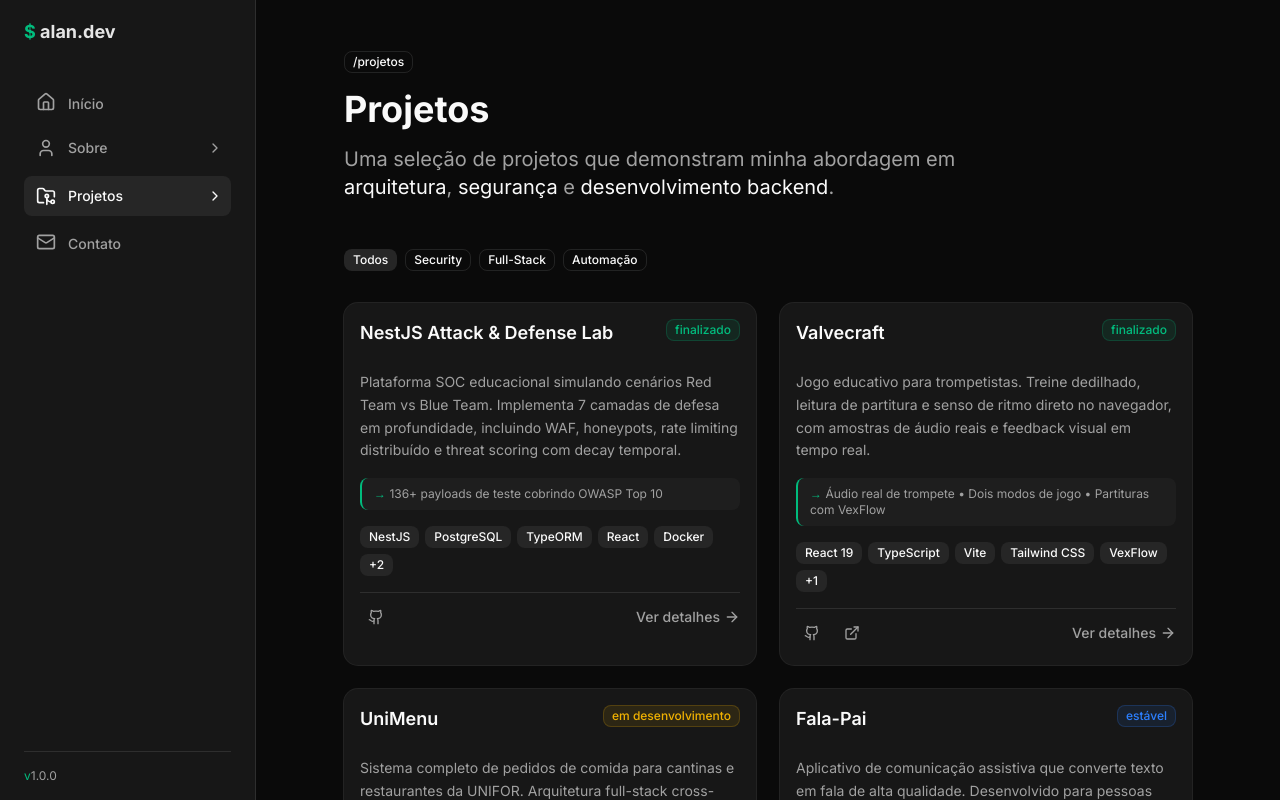
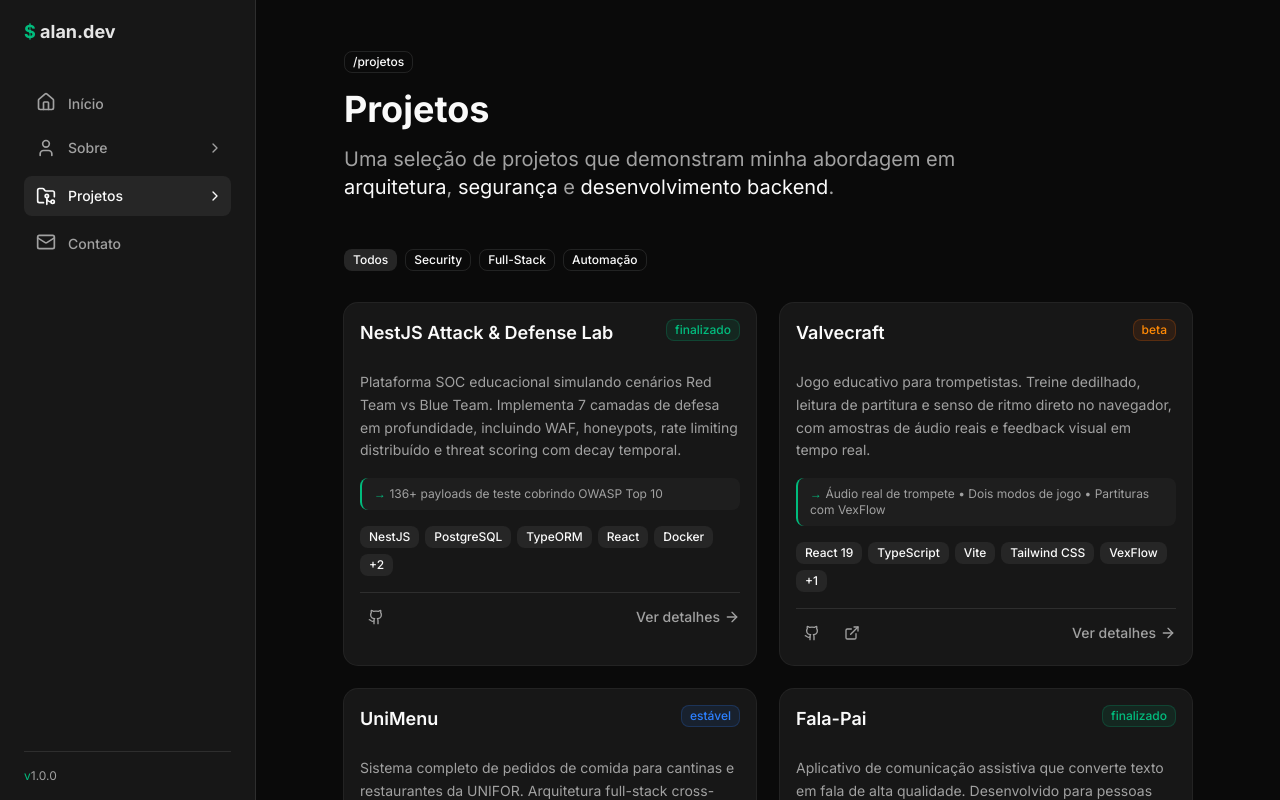
Before and after one commit to Alanlan21/portifolio, a Next.js app: page /projetos in a window 1280 px wide. Shown: the top 800 px of the page. Built offline with nearby package versions, Linux system fonts and the light colour scheme.

Commit message:
feat: atualizar status dos projetos e adicionar opção 'beta' nos cards

```diff
--- a/src/app/projetos/page.tsx
+++ b/src/app/projetos/page.tsx
@@ -40,7 +40,7 @@ const projects: ProjectCardProps[] = [
       "VexFlow",
       "Tone.js",
     ],
-    status: "finalizado",
+    status: "beta",
     highlight:
       "Áudio real de trompete • Dois modos de jogo • Partituras com VexFlow",
     github: "https://github.com/Alanlan21/valvecraft",
@@ -61,7 +61,7 @@ const projects: ProjectCardProps[] = [
       "Stripe",
       "JWT",
     ],
-    status: "em desenvolvimento",
+    status: "estável",
     highlight: "Integração de pagamento Stripe com fluxo completo",
     github: "https://github.com/Alanlan21/unimenu",
   },
@@ -71,7 +71,7 @@ const projects: ProjectCardProps[] = [
     description:
       "Aplicativo de comunicação assistiva que converte texto em fala de alta qualidade. Desenvolvido para pessoas com dificuldades de comunicação verbal, utilizando síntese de voz avançada da ElevenLabs.",
     tags: ["React", "Vite", "Tailwind", "ElevenLabs API", "PWA", "TypeScript"],
-    status: "estável",
+    status: "finalizado",
     highlight: "PWA instalável com síntese de voz premium",
     github: "https://github.com/Alanlan21/fala-pai",
     demo: "https://falapai.vercel.app",
--- a/src/components/project-card.tsx
+++ b/src/components/project-card.tsx
@@ -9,7 +9,7 @@ export interface ProjectCardProps {
   description: string;
   slug: string;
   tags: string[];
-  status?: "em desenvolvimento" | "finalizado" | "estável";
+  status?: "em desenvolvimento" | "finalizado" | "estável" | "beta";
   highlight?: string;
   github?: string;
   demo?: string;
@@ -32,6 +32,7 @@ export function ProjectCard({
       "bg-yellow-500/10 text-yellow-500 border-yellow-500/20",
     finalizado: "bg-emerald-500/10 text-emerald-500 border-emerald-500/20",
     estável: "bg-blue-500/10 text-blue-500 border-blue-500/20",
+    beta: "bg-orange-500/10 text-orange-400 border-orange-500/20",
   };
 
   return (
```
